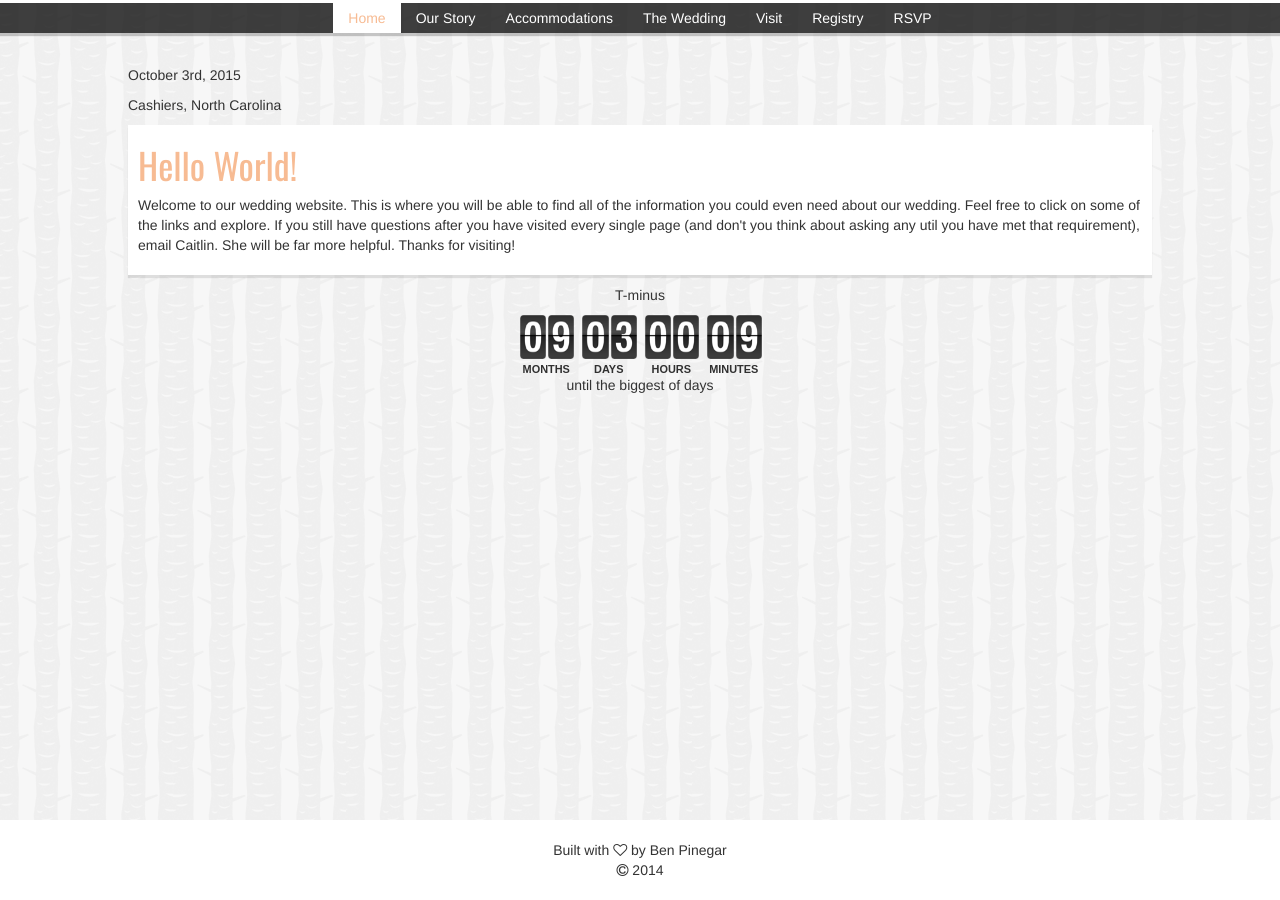
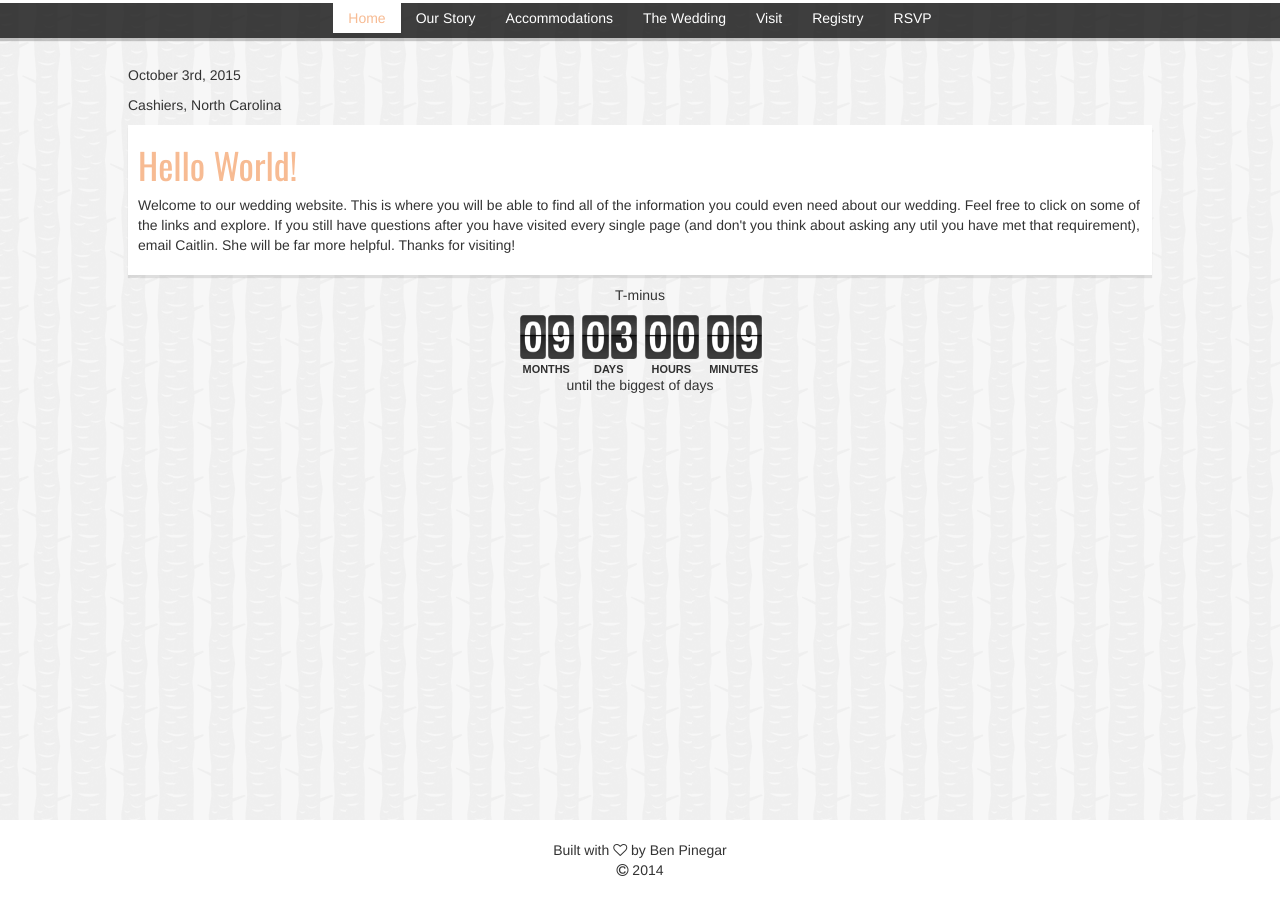
Before and after one commit to bpinegar/bpinegar.github.io, a Jekyll site: the page built from index.html, in a window 1280 px wide. Built offline with Jekyll 4.4.1, drawn with Linux system fonts in a browser that asks for light colours; nearby versions of some CDN libraries.

Commit message:
Update _custom.scss

```diff
--- a/_sass/_custom.scss
+++ b/_sass/_custom.scss
@@ -215,7 +215,6 @@
 .navbar .navbar-nav {
   display: inline-block;
   float: none;
-  vertical-align: top;
 }
 .navbar .navbar-collapse {
   text-align: center;
```
